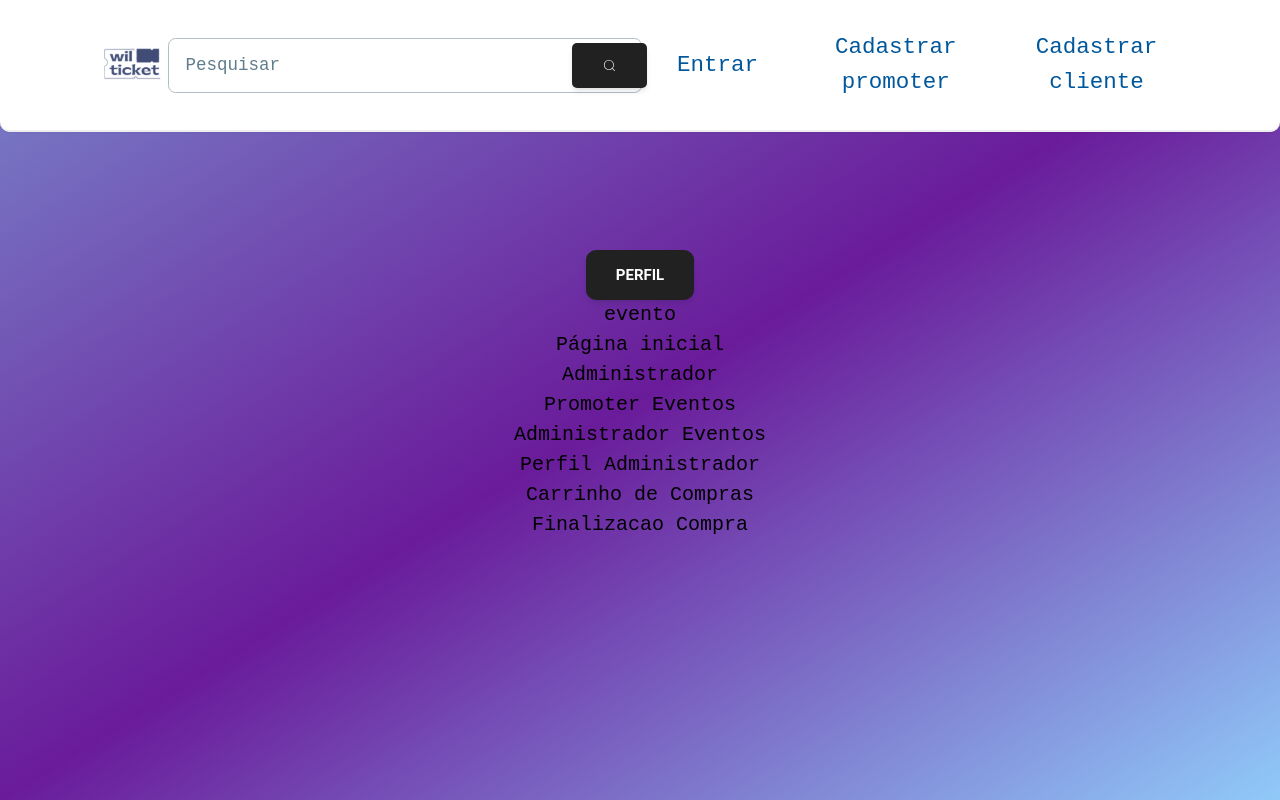
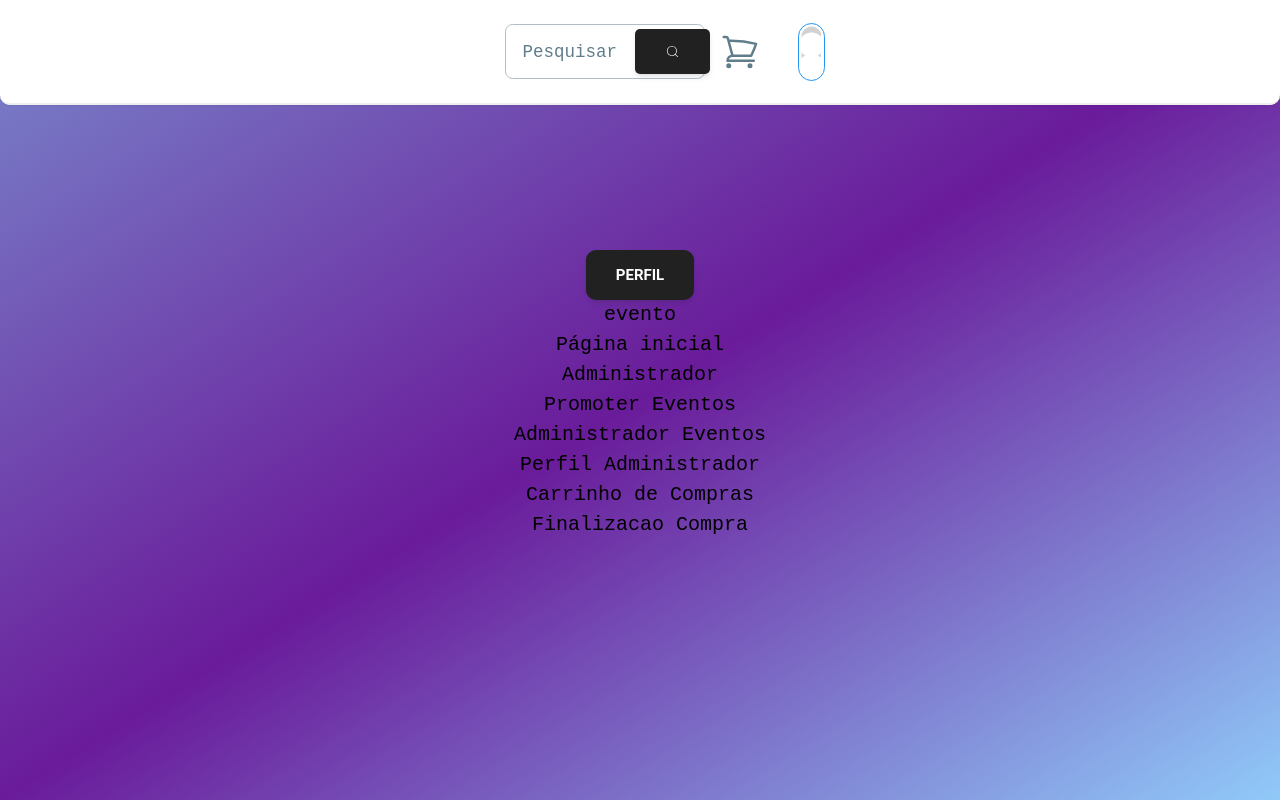
Before and after one commit to WilburTicketsCode/backend, a Next.js app: page / in a window 1280 px wide. Built offline with nearby package versions, Linux system fonts and the light colour scheme.

Commit message:
✨ feat: Rota do Cliente para Meus Ingressos

```diff
--- a/src/app/layout.tsx
+++ b/src/app/layout.tsx
@@ -19,7 +19,7 @@ export default function RootLayout({
     <html lang="pt-br">
       <body className="bg-gradient-to-br from-indigo-300 via-purple-800 to-blue-200 h-auto min-h-full">  {/* md:h-max xl:h-max 2xl:h-max h-max*/}
         <Providers>
-        {<Navbar navbarType={'noLogin'}/>}
+        {<Navbar navbarType={'costumer'}/>}
         {children}
 
         </Providers>
--- a/src/components/Navbar/ProfileMenu/index.tsx
+++ b/src/components/Navbar/ProfileMenu/index.tsx
@@ -18,6 +18,7 @@ import {
   PowerIcon,
   HomeIcon,
   BanknotesIcon,
+  TicketIcon,
 } from "@heroicons/react/24/outline";
 import Link from "next/link";
 
@@ -37,6 +38,11 @@ const profileMenuItems = [
     label: "Meu Perfil",
     icon: UserCircleIcon,
     href: '/profile/costumer',
+  },
+  {
+    label: "Meus Ingressos",
+    icon: TicketIcon,
+    href: '/ticket-list',
   },
   {
     label: "Histórico",
```
